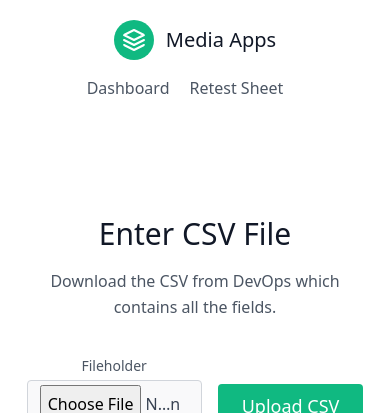
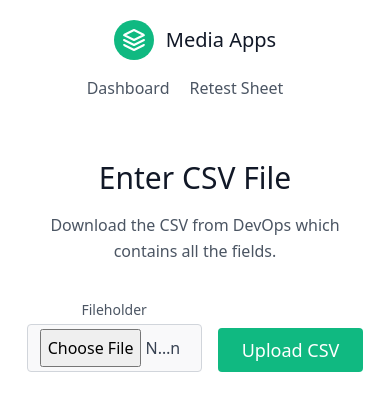
Before and after one commit to 1498saurav/JMA-Works, a Flask app: page / in a window 390 px wide. Shown: the top 413 px of the page. Run offline with Flask 2, Linux system fonts and the light colour scheme.

Commit message:
Alignment changed for index.html

```diff
--- a/templates/index.html
+++ b/templates/index.html
@@ -24,7 +24,7 @@
 
 	<form action = "/test" method = "POST" enctype = "multipart/form-data">
 		<section class="text-gray-600 body-font">
-  		<div class="container mx-auto flex px-5 py-24 md:flex-row flex-col items-center">
+  		<div class="container mx-auto flex px-5 py-10 md:flex-row flex-col items-center">
     		<div class="lg:flex-grow md:w-1/2 lg:pr-24 md:pr-16 flex flex-col md:items-start md:text-left mb-16 md:mb-0 items-center text-center">
       		<h1 class="title-font sm:text-4xl text-3xl mb-4 font-medium text-gray-900">Enter CSV File</h1>
       		<p class="mb-8 leading-relaxed">Download the CSV from DevOps which contains all the fields.</p>
```
